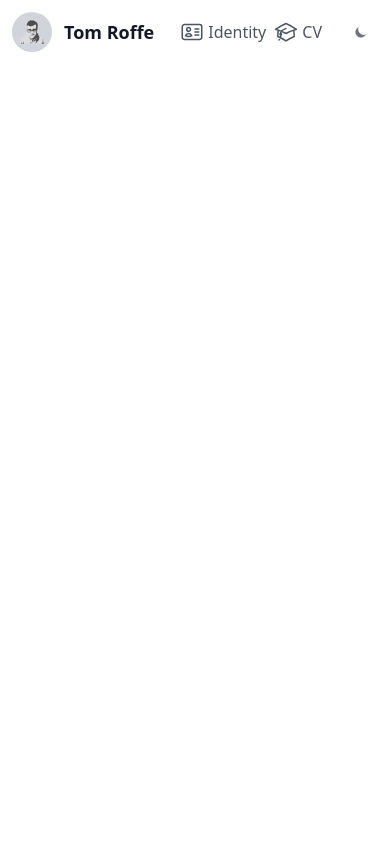
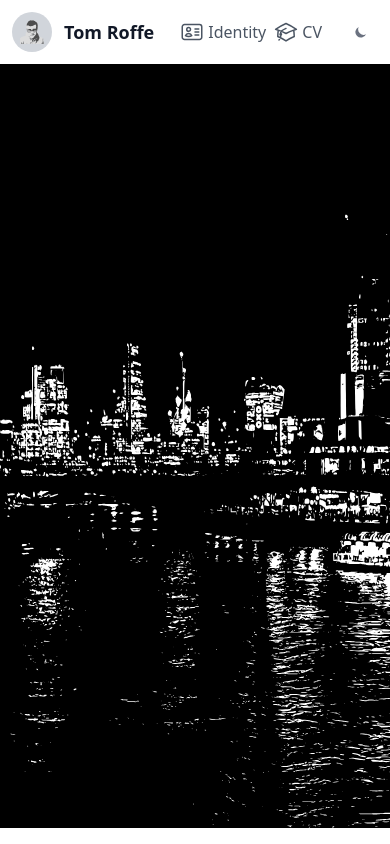
Before and after one commit to tomroffe/tom.roffe.uk, a Next.js app: page / in a window 390 px wide. Built offline with nearby package versions, Linux system fonts and the light colour scheme.

Commit message:
fix: Update background image

```diff
--- a/app/page.tsx
+++ b/app/page.tsx
@@ -12,8 +12,7 @@ export default function Home() {
       <div className="flex grow flex-col gap-4 md:flex-row not-dark:bg-gray-200 dark:bg-gray-800">
         <Image
           src={WaterlooBridge}
-          width={2000}
-          className="h-[calc(100vh-80px)] hidden md:block mx-auto max-w-full not-dark:invert"
+          className="h-[calc(100vh-80px)] block mx-auto max-w-full not-dark:invert"
           alt="London skyline of Waterloo bridge with the city and St Paul's in the background. Taken from the walk bridge at Charing Cross."
           priority={true}
           style={{
```
